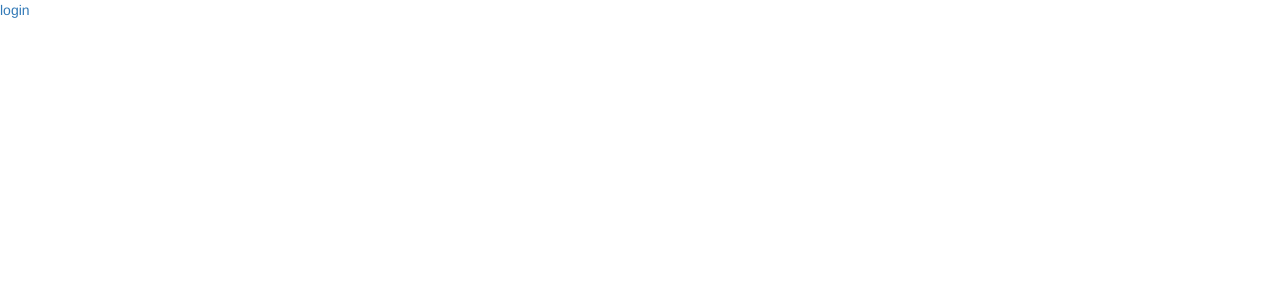
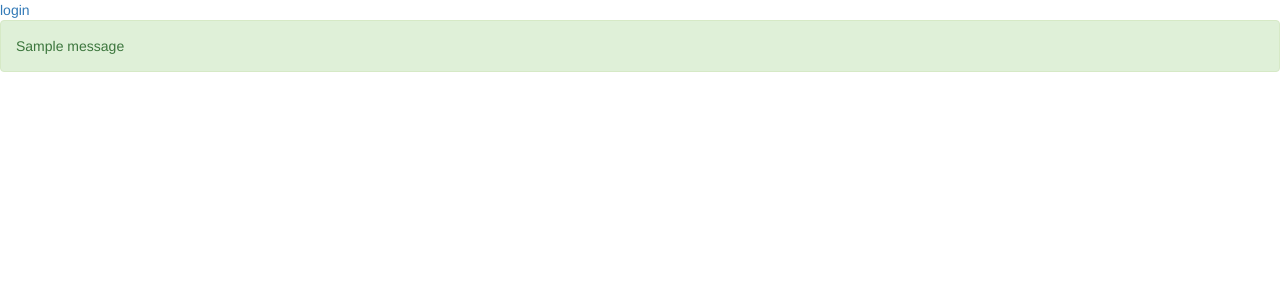
Before and after one commit to bo858585/AbstractBooking, a Django app: page / in a window 1280 px wide. Before the commit the part shown is almost empty. Shown: the top 300 px of the page. Run offline with Django 3.2, Linux system fonts and the light colour scheme; tables that the repository leaves empty hold one stand-in row (values such as "Sample post"); one stand-in notice (Sample message) is shown; some libraries are stand-ins or nearby versions.

Commit message:
В базовый шаблон добавлена обработка django messages (работают при отключенном ajax).

```diff
--- a/Booking/Booking/templates/base.html
+++ b/Booking/Booking/templates/base.html
@@ -30,6 +30,11 @@
     <a href="{% url 'django.contrib.auth.views.logout' %}">logout</a>
     {% endif %}
   </div>
+  {% if messages %}
+    {% for message in messages %}
+        <div{% if message.tags %} class="alert alert-{{ message.tags }}"{% endif %}>{{ message }}</div>
+    {% endfor %}
+  {% endif %}
   {% block content %}
   {% endblock %}
 </body>
```
